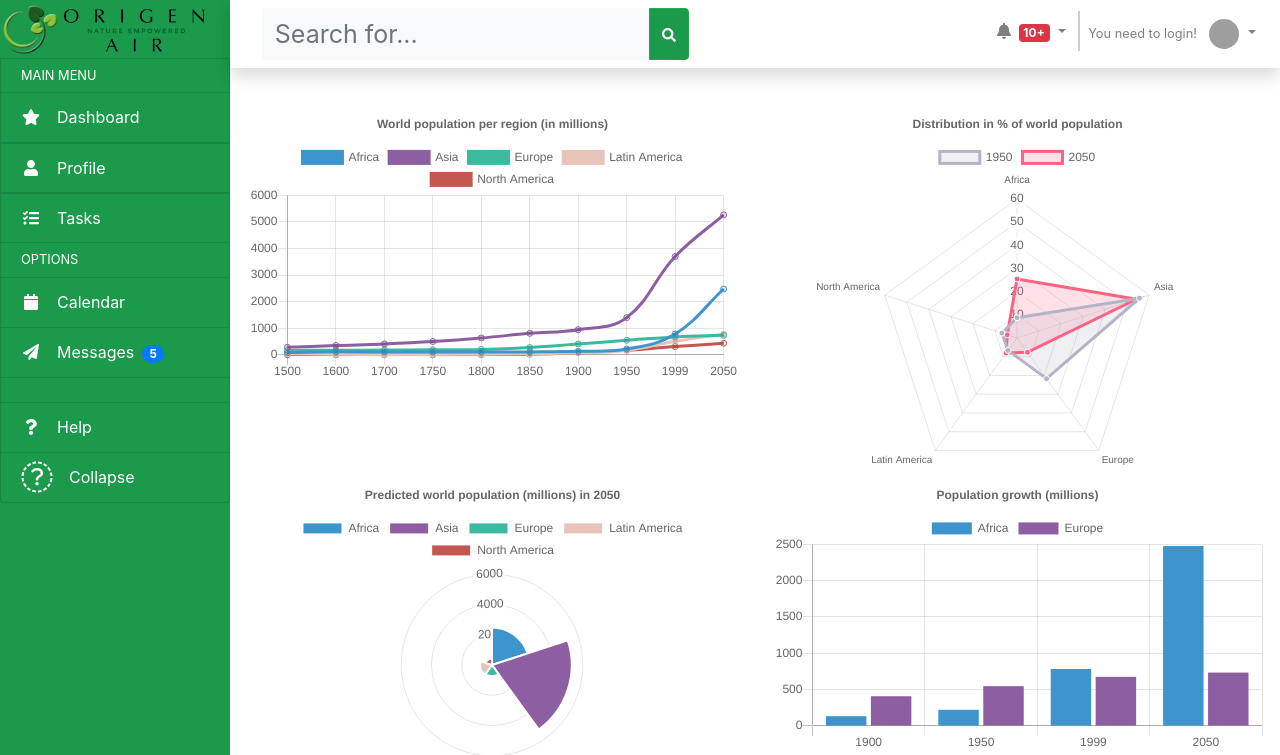
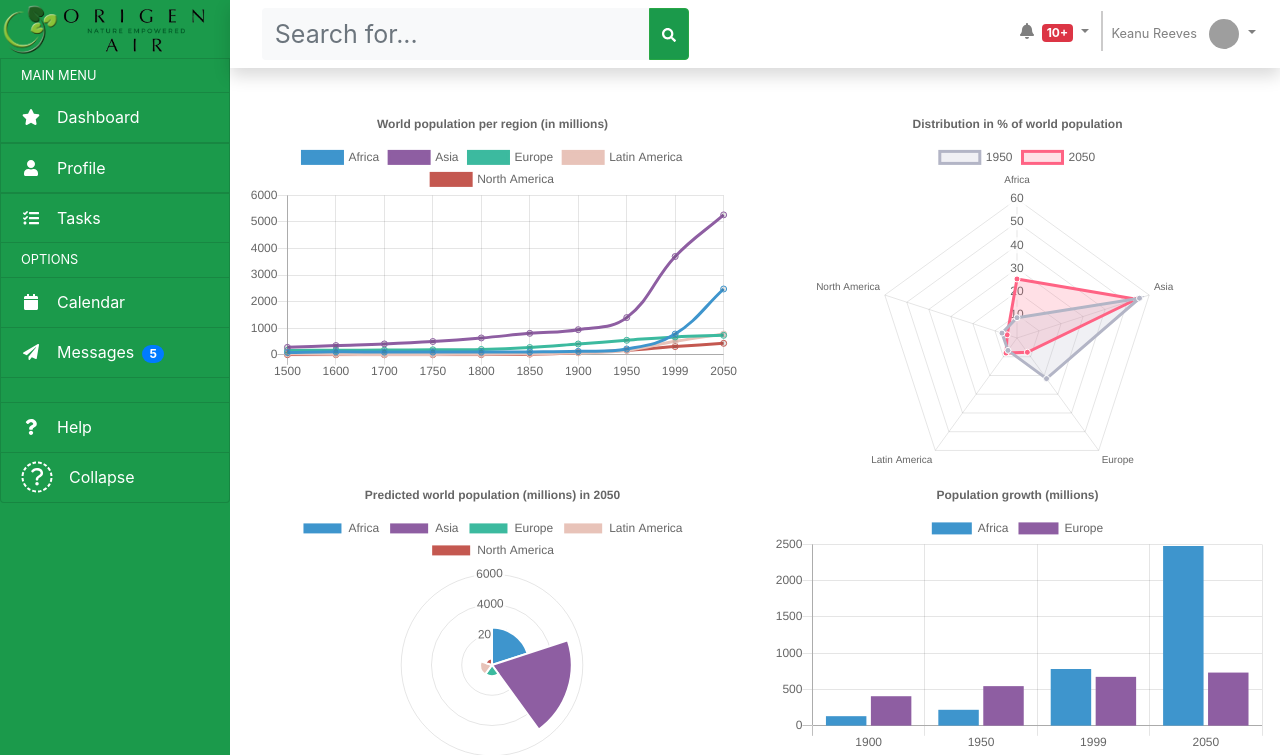
Before and after one commit to RoyArka/OrigenAir-Dashboard-Demo, a Django app: page / in a window 1280 px wide. Shown: the top 755 px of the page. Run offline with Django 3.2, Linux system fonts and the light colour scheme; some libraries are stand-ins or nearby versions; grey boxes are pictures that could not be loaded.

Commit message:
not sure?

```diff
--- a/origen/templates/base.html
+++ b/origen/templates/base.html
@@ -195,14 +195,7 @@
             <!-- USER PROFILE -->
             <a class="nav-link dropdown-toggle" href="#" id="userDropdown" role="button" data-toggle="dropdown"
               aria-haspopup="true" aria-expanded="false">
-
-              {% if user.is_authenticated %}
-                <span class="mr-2 d-none d-lg-inline text-gray-600 small">{{user.get_full_name}}</span>
-              {% else %}
-                <span class="mr-2 d-none d-lg-inline text-gray-600 small">You need to login!</span>
-              {% endif %}
-
-
+              <span class="mr-2 d-none d-lg-inline text-gray-600 small">Keanu Reeves</span>
               <img class="img-profile rounded-circle"
                 src="https://www.irishtimes.com/polopoly_fs/1.3899578.1558445909!/image/image.jpg_gen/derivatives/ratio_1x1_w1200/image.jpg">
             </a>
```
